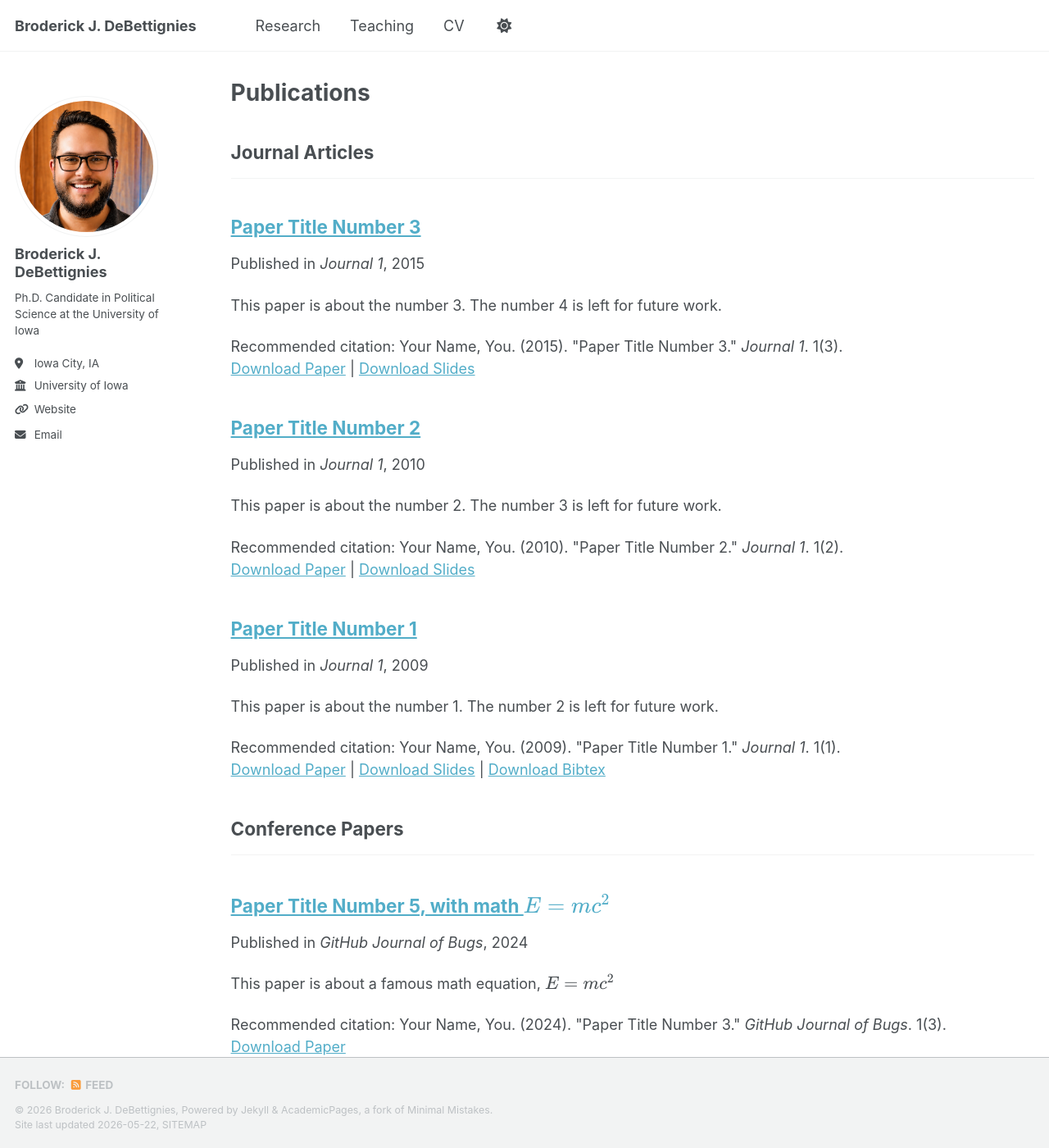
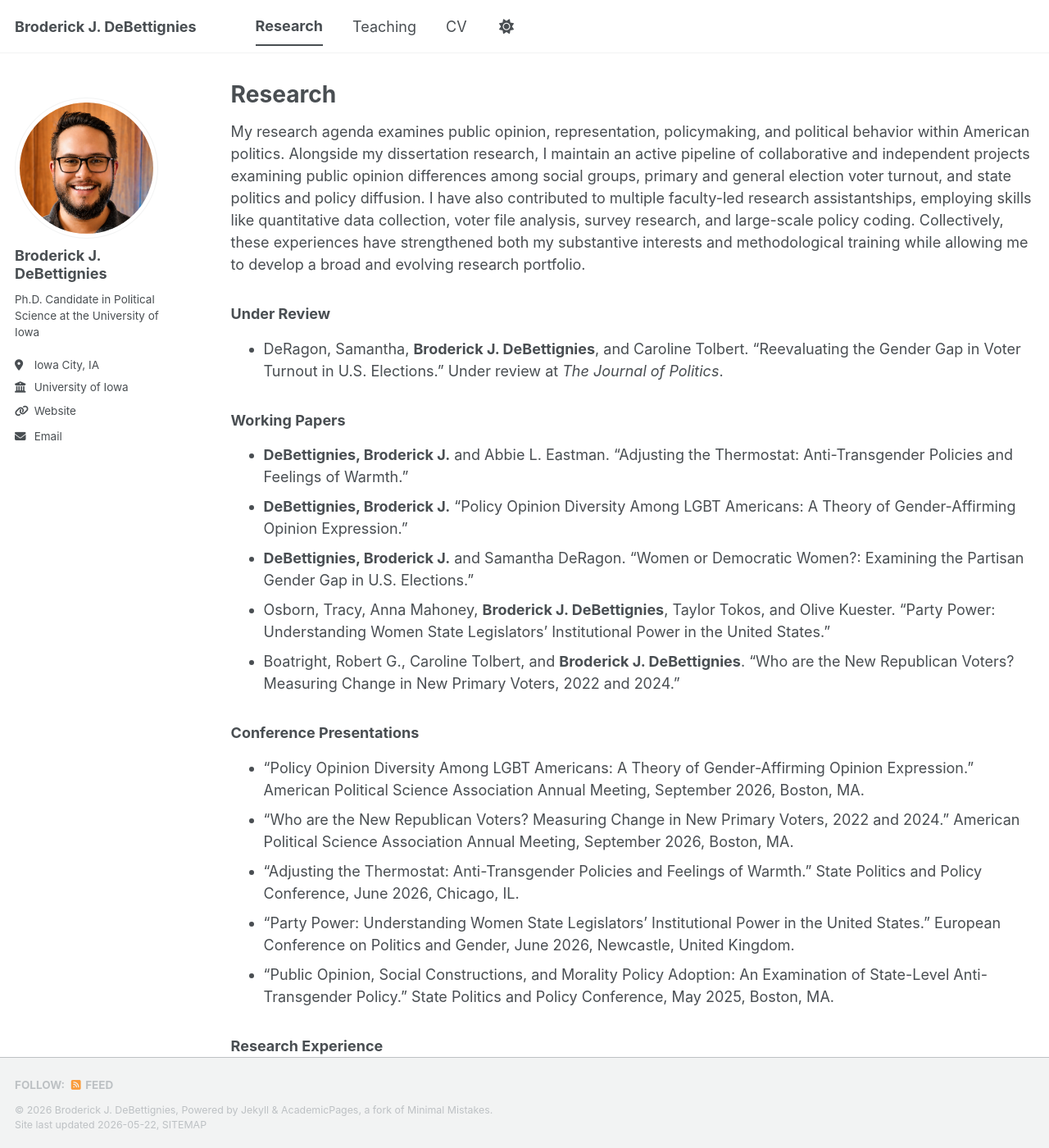
Before and after one commit to brodydebettignies/brodydebettignies.github.io, a Jekyll site: the page built from _pages/publications.html, in a window 1280 px wide and 1400 px high. Shown: the whole window at 82% size. Built offline with Jekyll 4.4.1, drawn with Linux system fonts in a browser that asks for light colours; a script bundle is joined from its source files by our own code; library files that are not in the unit come from our copies; some of the changed text lies outside the part shown.

Commit message:
Update publications.html

```diff
--- a/_pages/publications.html
+++ b/_pages/publications.html
@@ -1,33 +1,46 @@
 ---
 layout: archive
-title: "Publications"
-permalink: /publications/
+title: "Research"
+permalink: /research/
 author_profile: true
 ---
 
-{% if site.author.googlescholar %}
-  <div class="wordwrap">You can also find my articles on <a href="{{site.author.googlescholar}}">my Google Scholar profile</a>.</div>
-{% endif %}
+<p>
+My research agenda examines public opinion, representation, policymaking, and political behavior within American politics. Alongside my dissertation research, I maintain an active pipeline of collaborative and independent projects examining public opinion differences among social groups, primary and general election voter turnout, and state politics and policy diffusion. I have also contributed to multiple faculty-led research assistantships, employing skills like quantitative data collection, voter file analysis, survey research, and large-scale policy coding. Collectively, these experiences have strengthened both my substantive interests and methodological training while allowing me to develop a broad and evolving research portfolio.
+</p>
 
-{% include base_path %}
+<h3>Under Review</h3>
 
-<!-- New style rendering if publication categories are defined -->
-{% if site.publication_category %}
-  {% for category in site.publication_category  %}
-    {% assign title_shown = false %}
-    {% for post in site.publications reversed %}
-      {% if post.category != category[0] %}
-        {% continue %}
-      {% endif %}
-      {% unless title_shown %}
-        <h2>{{ category[1].title }}</h2><hr />
-        {% assign title_shown = true %}
-      {% endunless %}
-      {% include archive-single.html %}
-    {% endfor %}
-  {% endfor %}
-{% else %}
-  {% for post in site.publications reversed %}
-    {% include archive-single.html %}
-  {% endfor %}
-{% endif %}
+<ul>
+<li>DeRagon, Samantha, <strong>Broderick J. DeBettignies</strong>, and Caroline Tolbert. “Reevaluating the Gender Gap in Voter Turnout in U.S. Elections.” Under review at <em>The Journal of Politics</em>.</li>
+</ul>
+
+<h3>Working Papers</h3>
+
+<ul>
+<li><strong>DeBettignies, Broderick J.</strong> and Abbie L. Eastman. “Adjusting the Thermostat: Anti-Transgender Policies and Feelings of Warmth.”</li>
+<li><strong>DeBettignies, Broderick J.</strong> “Policy Opinion Diversity Among LGBT Americans: A Theory of Gender-Affirming Opinion Expression.”</li>
+<li><strong>DeBettignies, Broderick J.</strong> and Samantha DeRagon. “Women or Democratic Women?: Examining the Partisan Gender Gap in U.S. Elections.”</li>
+<li>Osborn, Tracy, Anna Mahoney, <strong>Broderick J. DeBettignies</strong>, Taylor Tokos, and Olive Kuester. “Party Power: Understanding Women State Legislators’ Institutional Power in the United States.”</li>
+<li>Boatright, Robert G., Caroline Tolbert, and <strong>Broderick J. DeBettignies</strong>. “Who are the New Republican Voters? Measuring Change in New Primary Voters, 2022 and 2024.”</li>
+</ul>
+
+<h3>Conference Presentations</h3>
+
+<ul>
+<li>“Policy Opinion Diversity Among LGBT Americans: A Theory of Gender-Affirming Opinion Expression.” American Political Science Association Annual Meeting, September 2026, Boston, MA.</li>
+<li>“Who are the New Republican Voters? Measuring Change in New Primary Voters, 2022 and 2024.” American Political Science Association Annual Meeting, September 2026, Boston, MA.</li>
+<li>“Adjusting the Thermostat: Anti-Transgender Policies and Feelings of Warmth.” State Politics and Policy Conference, June 2026, Chicago, IL.</li>
+<li>“Party Power: Understanding Women State Legislators’ Institutional Power in the United States.” European Conference on Politics and Gender, June 2026, Newcastle, United Kingdom.</li>
+<li>“Public Opinion, Social Constructions, and Morality Policy Adoption: An Examination of State-Level Anti-Transgender Policy.” State Politics and Policy Conference, May 2025, Boston, MA.</li>
+</ul>
+
+<h3>Research Experience</h3>
+
+<ul>
+<li><strong>Research Assistant</strong>, Caroline Tolbert, Fall 2026</li>
+<li><strong>Research Assistant</strong>, Caroline Tolbert, Spring 2026</li>
+<li><strong>Research Assistant</strong>, Tracy Osborn, Summer 2023</li>
+<li><strong>Research Assistant</strong>, Frederick Boehmke, Summer 2023</li>
+<li><strong>Research Assistant</strong>, Brian Lai, Summer 2022</li>
+</ul>
```
